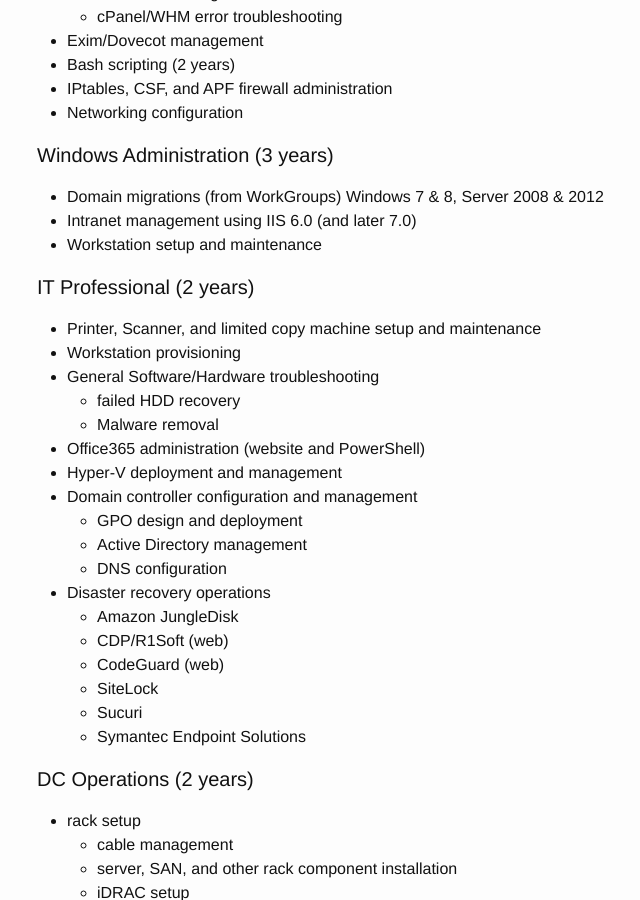
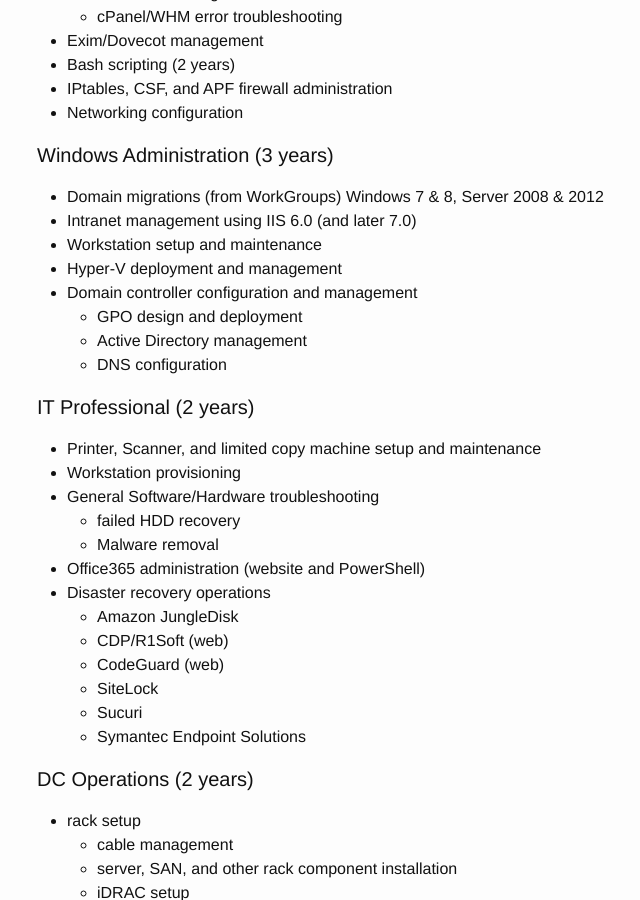
Before and after one commit to wnormandin/wnormandin.github.io, a Jekyll site: the page built from _posts/2016-05-28-experience.markdown, in a window 1280 px wide and 900 px high, scrolled down 429 px. Shown: the whole window, without its empty margins (233-873 px from the left). Built offline with Jekyll 4.4.1, drawn with Linux system fonts in a browser that asks for light colours; part of the change alters nothing that is shown.

```diff
--- a/_posts/2016-05-28-experience.markdown
+++ b/_posts/2016-05-28-experience.markdown
@@ -23,6 +23,11 @@ categories: update
   - Domain migrations (from WorkGroups) Windows 7 & 8, Server 2008 & 2012
   - Intranet management using IIS 6.0 (and later 7.0)
   - Workstation setup and maintenance
+  - Hyper-V deployment and management
+  - Domain controller configuration and management
+    - GPO design and deployment
+    - Active Directory management
+    - DNS configuration
 
 #### IT Professional (2 years)
   - Printer, Scanner, and limited copy machine setup and maintenance
@@ -31,11 +36,6 @@ categories: update
     - failed HDD recovery
     - Malware removal
   - Office365 administration (website and PowerShell)
-  - Hyper-V deployment and management
-  - Domain controller configuration and management
-    - GPO design and deployment
-    - Active Directory management
-    - DNS configuration
   - Disaster recovery operations
     - Amazon JungleDisk
     - CDP/R1Soft (web)
```
